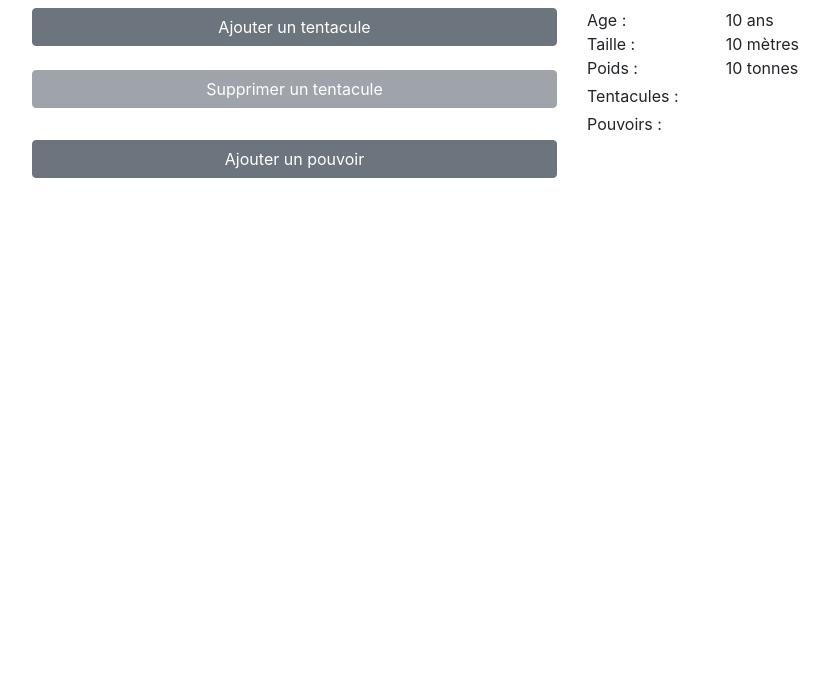
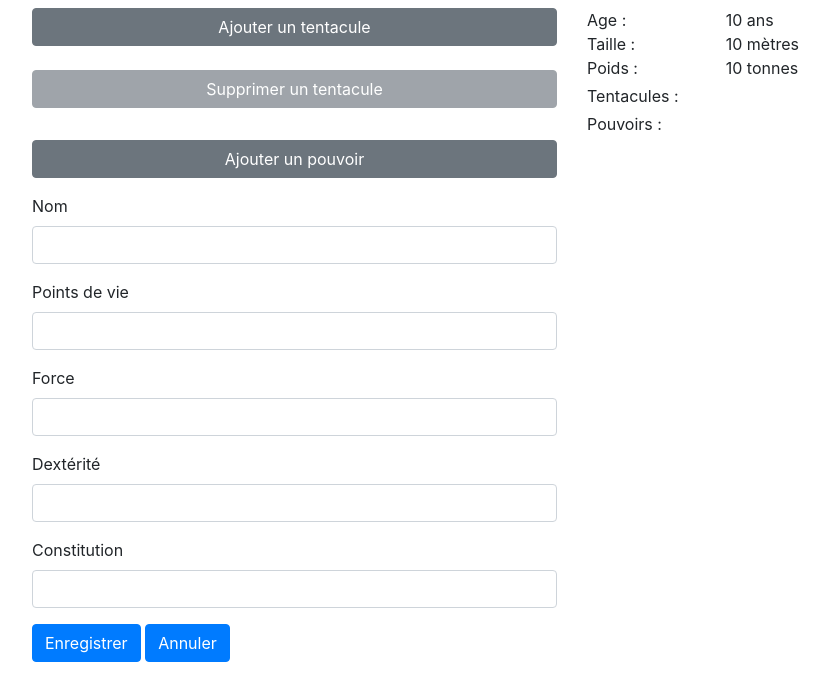
Before and after one commit to Circus-Pygargus/exo_php_kraken, a PHP site: template templates/kraken/infos.html.twig in a window 1280 px wide. Shown: the part 244-922 px from the top of the page, without its empty margins (68-897 px from the left). Before the commit the page ends 422 px from the top, so only its background shows below. Run offline with PHP 8.4, Linux system fonts and the light colour scheme; the template is opened without the code that fills it: most values are stand-ins (such as "Sample title", 1, 10 or a date in 2020); some libraries are stand-ins or nearby versions.

Commit message:
ajout html formulaire création tentacule

```diff
--- a/dones.txt
+++ b/dones.txt
@@ -157,7 +157,8 @@ commit -m "modif getAllPowersNamesByKrakenId() en getAllPowersByKrakenId() dans
 ajout requêtes bdd à infos($krakenId) dans KrakenController.php
 commit -m "ajout requêtes bdd dans controller page info"
 
-
+ajout html formulaire d'ajout de tentacule dans /template/kraken/infos.html.twig
+commit -m 'ajout html formulaire création tentacule"
 
 
 
--- a/templates/kraken/infos.html.twig
+++ b/templates/kraken/infos.html.twig
@@ -33,8 +33,14 @@
                 <div class="col">
                     <div class="container">
                         <div class="row mb-3">
-                            <button id="tentacle-add-btn" class="btn btn-secondary btn-block mb-3" {% if tentacles|length == 8 %}disabled{% endif %}>Ajouter un tentacule</button>
-                            <button id="tentacle-remove-btn" class="btn btn-secondary btn-block mb-3"  {% if tentacles|length == 0 %}disabled{% endif %}>Supprimer un tentacule</button>
+                            <button id="tentacle-add-btn" class="btn btn-secondary btn-block mb-3"
+                                {% if tentacles|length == 8 %}disabled{% endif %}>
+                                    Ajouter un tentacule
+                            </button>
+                            <button id="tentacle-remove-btn" class="btn btn-secondary btn-block mb-3"
+                                {% if tentacles|length == 0 %}disabled{% endif %}>
+                                    Supprimer un tentacule
+                            </button>
                             <div id="tentacles-list">
                                 {% embed "partial/tentacles-delete.html.twig" with { tentacles : tentacles } %}{% endembed %}
                             </div>
@@ -44,6 +50,33 @@
                         </div>
                         <div class="row">
                             <button id="power-add-btn" class="btn btn-secondary btn-block mb-3">Ajouter un pouvoir</button>
+                        </div>
+                        {# formulaire ajout tentacule #}
+                        <div class="row">
+                            <form id="tentacle-create-form" class="mb-3 w-100">
+                                <div class="form-group">
+                                    <label for="tentacle-name">Nom</label>
+                                    <input type="text" class="form-control" id="tentacle-name" name="name" required>
+                                </div>
+                                <div class="form-group">
+                                    <label for="tentacle-life-points">Points de vie</label>
+                                    <input type="number" class="form-control" id="tentacle-life-points" name="life-points" min="6" max="36" required>
+                                </div>
+                                <div class="form-group">
+                                    <label for="tentacle-force">Force</label>
+                                    <input type="number" class="form-control" id="tentacle-force" name="force" min="12" max="16" required>
+                                </div>
+                                <div class="form-group">
+                                    <label for="tentacle-dexterity">Dextérité</label>
+                                    <input type="number" class="form-control" id="tentacle-dexterity" name="dexterity" min="12" max="16" required>
+                                </div>
+                                <div class="form-group">
+                                    <label for="tentacle-constitution">Constitution</label>
+                                    <input type="number" class="form-control" id="tentacle-constitution" name="constitution" min="12" max="16" required>
+                                </div>
+                                <button type="submit" class="btn btn-primary">Enregistrer</button>
+                                <button type="button" class="btn btn-primary" id="tentalce-create-close" min="12" max="16">Annuler</button>
+                            </form>
                         </div>
                     </div>
                 </div>
```
